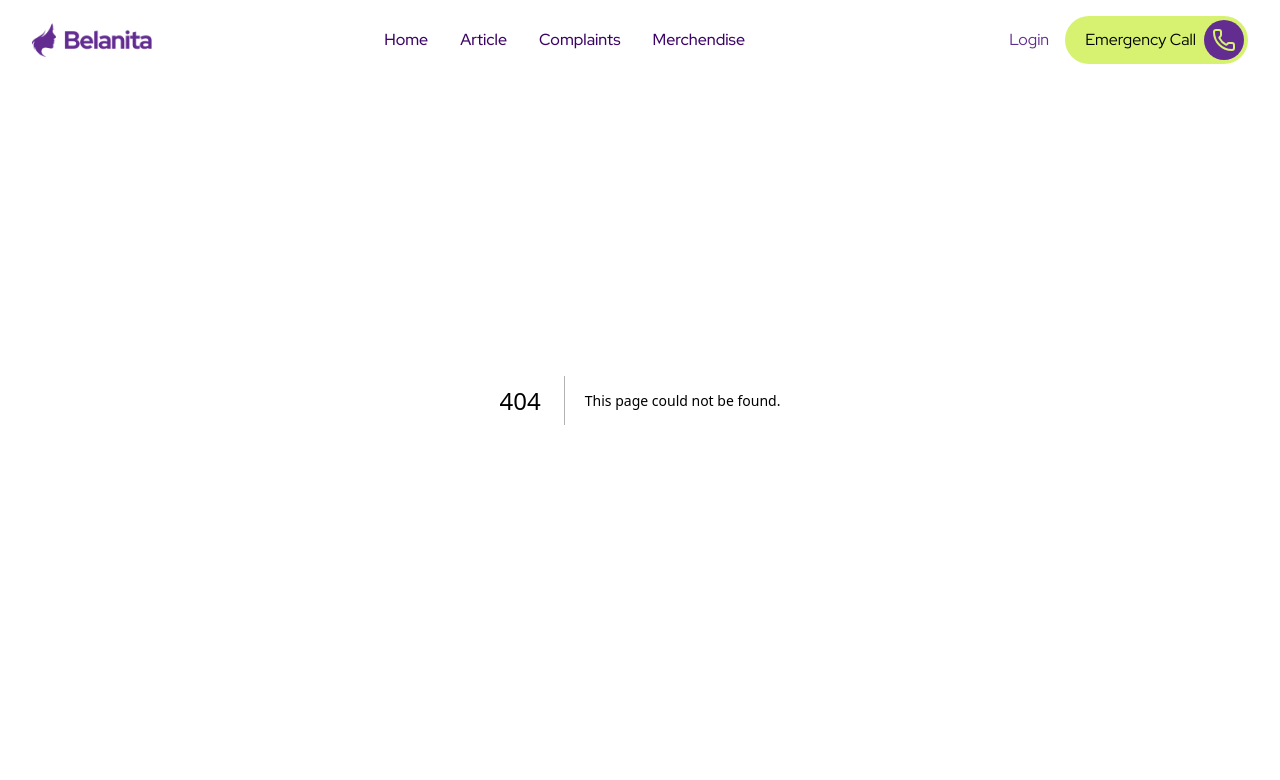
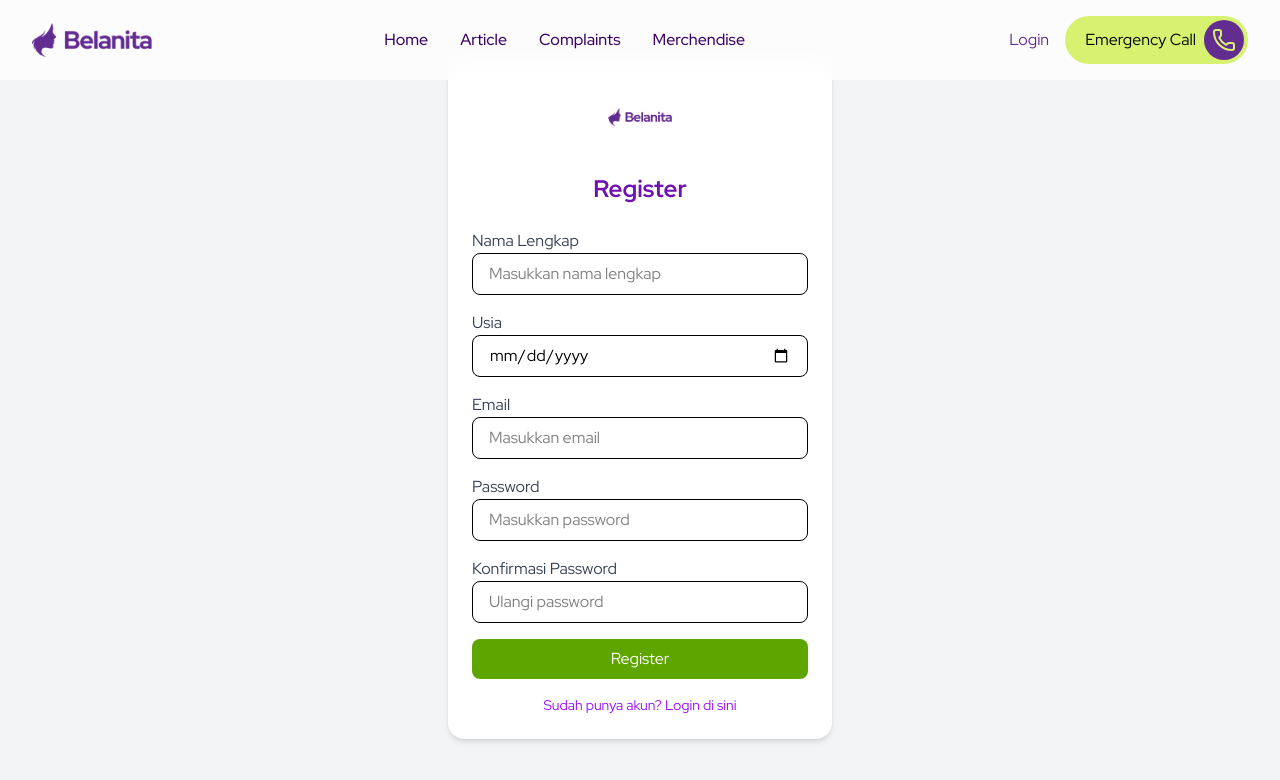
Before and after one commit to abdulsfat/frontend-belanita-app, a Next.js app: page /register in a window 1280 px wide. Before the commit this address had no page. Shown: the top 780 px of the page. Built offline with nearby package versions, Linux system fonts and the light colour scheme.

Commit message:
login-regist

```diff
--- /dev/null
+++ b/app/(in-progress)/login/page.jsx
@@ -0,0 +1,54 @@
+
+"use client";
+
+export default function LoginPage() {
+  const handleSubmit = (e) => {
+    e.preventDefault();
+    console.log("Form submitted");
+  };
+
+  return (
+    <div className="flex items-center justify-center min-h-screen bg-gray-100">
+      <div className="w-full max-w-sm p-6 bg-white rounded-2xl shadow-md">
+    <div className="flex justify-center mb-6">
+          <img
+            src="/Logo.png"
+            alt="Logo"
+            className="h-16 w-16 object-contain"
+          />
+        </div>
+        <h2 className="text-2xl font-bold text-center mb-6 text-purple-800">Login</h2>
+        <form className="space-y-4" onSubmit={(e) => e.preventDefault()}>
+          <div>
+            <label className="block text-gray-700">Email</label>
+            <input
+              type="email"
+              name="email"
+              required
+              className="w-full px-4 py-2 border rounded-lg focus:outline-none focus:ring-2 focus:ring-purple-500"
+            />
+          </div>
+          <div>
+            <label className="block text-gray-700">Password</label>
+            <input
+              type="password"
+              name="password"
+              required
+              className="w-full px-4 py-2 border rounded-lg focus:outline-none focus:ring-2 focus:ring-purple-500"
+            />
+          </div>
+          <button
+            type="submit"
+            className="w-full bg-lime-600 text-white py-2 rounded-lg hover:bg-purple-700 transition"
+          >
+            Login
+          </button>
+        </form>
+        <p className="mt-4 text-center text-sm text-purple-600">
+          Belum punya akun?{' '}
+          <a href="\register" className="text-purple-600 hover:underline">Daftar di sini</a>
+        </p>
+      </div>
+    </div>
+  );
+}
--- /dev/null
+++ b/app/(in-progress)/register/page.jsx
@@ -0,0 +1,84 @@
+"use client";
+
+export default function RegisterPage() {
+  const handleSubmit = (e) => {
+    e.preventDefault();
+    console.log("Register form submitted");
+  };
+
+  return (
+    <div className="flex items-center justify-center min-h-screen bg-gray-100">
+      <div className="w-full max-w-sm p-6 bg-white rounded-2xl shadow-md">
+        <div className="flex justify-center mb-6">
+          <img
+            src="/Logo.png"
+            alt="Logo"
+            className="h-16 w-16 object-contain"
+          />
+        </div>
+        <h2 className="text-2xl font-bold text-center mb-6 text-purple-800">Register</h2>
+        <form className="space-y-4" onSubmit={handleSubmit}>
+          <div>
+            <label className="block text-gray-700">Nama Lengkap</label>
+            <input
+              type="text"
+              name="fullName"
+              required
+              className="w-full px-4 py-2 border rounded-lg focus:outline-none focus:ring-2 focus:ring-purple-500"
+              placeholder="Masukkan nama lengkap"
+            />
+          </div>
+          <div>
+            <label className="block text-gray-700">Usia</label>
+            <input
+              type="date"
+              name="Usia"
+              required
+              className="w-full px-4 py-2 border rounded-lg focus:outline-none focus:ring-2 focus:ring-purple-500"
+            />
+          </div>
+          <div>
+            <label className="block text-gray-700">Email</label>
+            <input
+              type="email"
+              name="email"
+              required
+              className="w-full px-4 py-2 border rounded-lg focus:outline-none focus:ring-2 focus:ring-purple-500"
+              placeholder="Masukkan email"
+            />
+          </div>
+          <div>
+            <label className="block text-gray-700">Password</label>
+            <input
+              type="password"
+              name="password"
+              required
+              className="w-full px-4 py-2 border rounded-lg focus:outline-none focus:ring-2 focus:ring-purple-500"
+              placeholder="Masukkan password"
+            />
+          </div>
+          <div>
+            <label className="block text-gray-700">Konfirmasi Password</label>
+            <input
+              type="password"
+              name="confirmPassword"
+              required
+              className="w-full px-4 py-2 border rounded-lg focus:outline-none focus:ring-2 focus:ring-purple-500"
+              placeholder="Ulangi password"
+            />
+          </div>
+          <button
+            type="submit"
+            className="w-full bg-lime-600 text-white py-2 rounded-lg hover:bg-purple-700 transition"
+          >
+            Register
+          </button>
+        </form>
+        <p className="mt-4 text-center text-sm text-purple-600">
+          Sudah punya akun?{' '}
+          <a href="\login" className="text-purple-600 hover:underline">Login di sini</a>
+        </p>
+      </div>
+    </div>
+  );
+}
```
